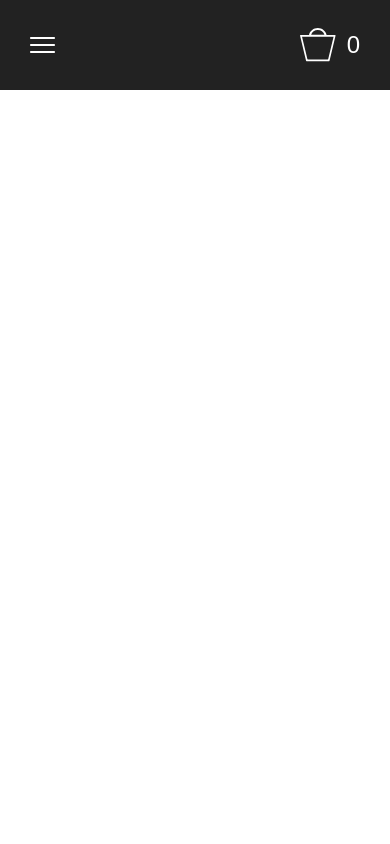
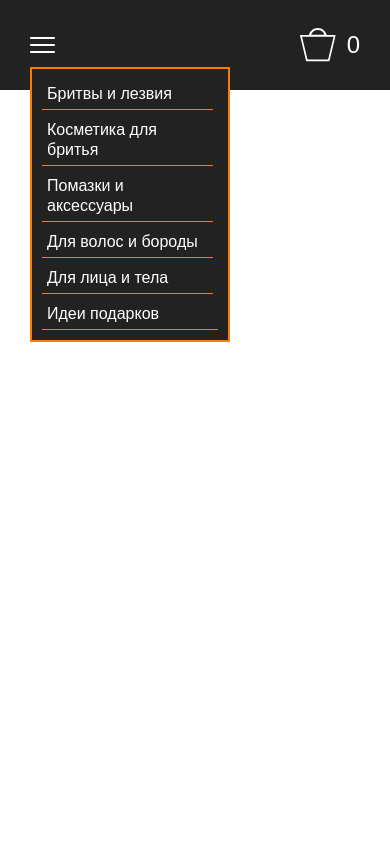
Before and after one commit to IhorStoner/hillel-new, a website: page source/index.html in a window 390 px wide. Shown: the top 844 px of the page. Drawn offline with nearby package versions, Linux system fonts and the light colour scheme; files that its build step writes are made by us from their sources; files whose address does not match are found by name.

Commit message:
fixMobNav

```diff
--- a/source/index.html
+++ b/source/index.html
@@ -18,8 +18,17 @@
                     <img src="assets/img/png/logo.png" alt="" class="logo__img">
                 </a>
                 <!-- </h1> -->
-                <button class="header__nav-open">
-                </button>
+                <div class="header__mob-nav">
+                    <button class="header__nav-open"></button>
+                    <nav class="nav-mobile">
+                        <a href="#" class="nav__link nav-mobile__link" data-category="razorBlades">Бритвы и лезвия</a>
+                        <a href="#" class="nav__link nav-mobile__link" data-category="shavingCosmetics">Косметика для бритья</a>
+                        <a href="#" class="nav__link nav-mobile__link" data-category="accessories">Помазки и аксессуары</a>
+                        <a href="#" class="nav__link nav-mobile__link" data-category="hairBeard">Для волос и бороды</a>
+                        <a href="#" class="nav__link nav-mobile__link" data-category="faceBody">Для лица и тела</a>
+                        <a href="#" class="nav__link nav-mobile__link" data-category="presents">Идеи подарков</a>
+                    </nav>
+                </div>
                 <nav class="nav">
                     <a href="#" class="nav__link" data-category="razorBlades">Бритвы и лезвия</a>
                     <a href="#" class="nav__link" data-category="shavingCosmetics">Косметика для бритья</a>
@@ -101,9 +110,6 @@
         </div>
     </footer>
     <script src="../node_modules/jquery/dist/jquery.min.js"></script>
-    <!-- <script src="js/build.min.js"></script> -->
-
     <script src="../build/js/build.min.js"></script>
-
 </body>
 </html>
--- a/source/js/function.js
+++ b/source/js/function.js
@@ -14,9 +14,9 @@ const start = () => {
     .querySelector(`.header .nav__link`)
     .getAttribute(`data-category`);
 
-  handlerNavLink();
+  handlerNavLink(); //товары
   showMobileNav();
-  showBasket();
+  showBasket(); //корзина
 
   //загрузка бритвы и лезвия как main page
 
```
Also changed, not shown: source/js/mobileNav.js (+9 -5 lines).
